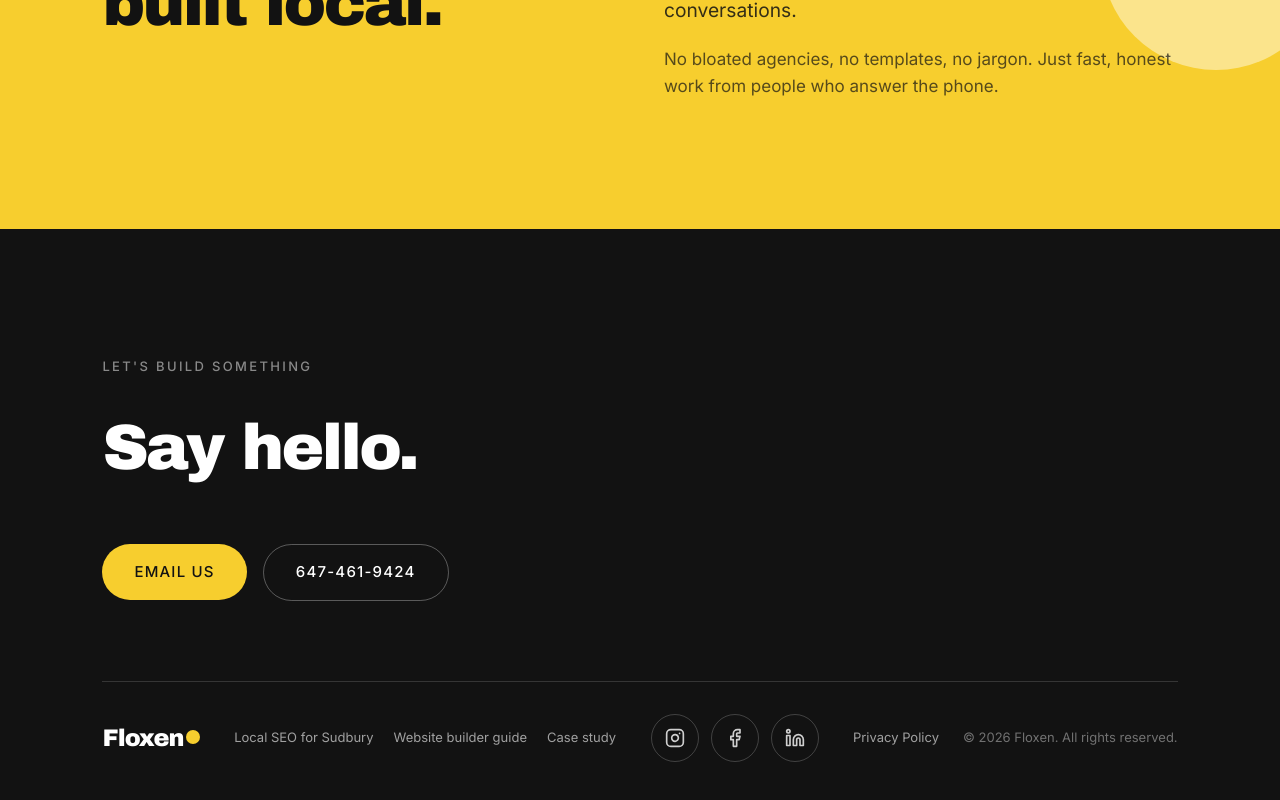
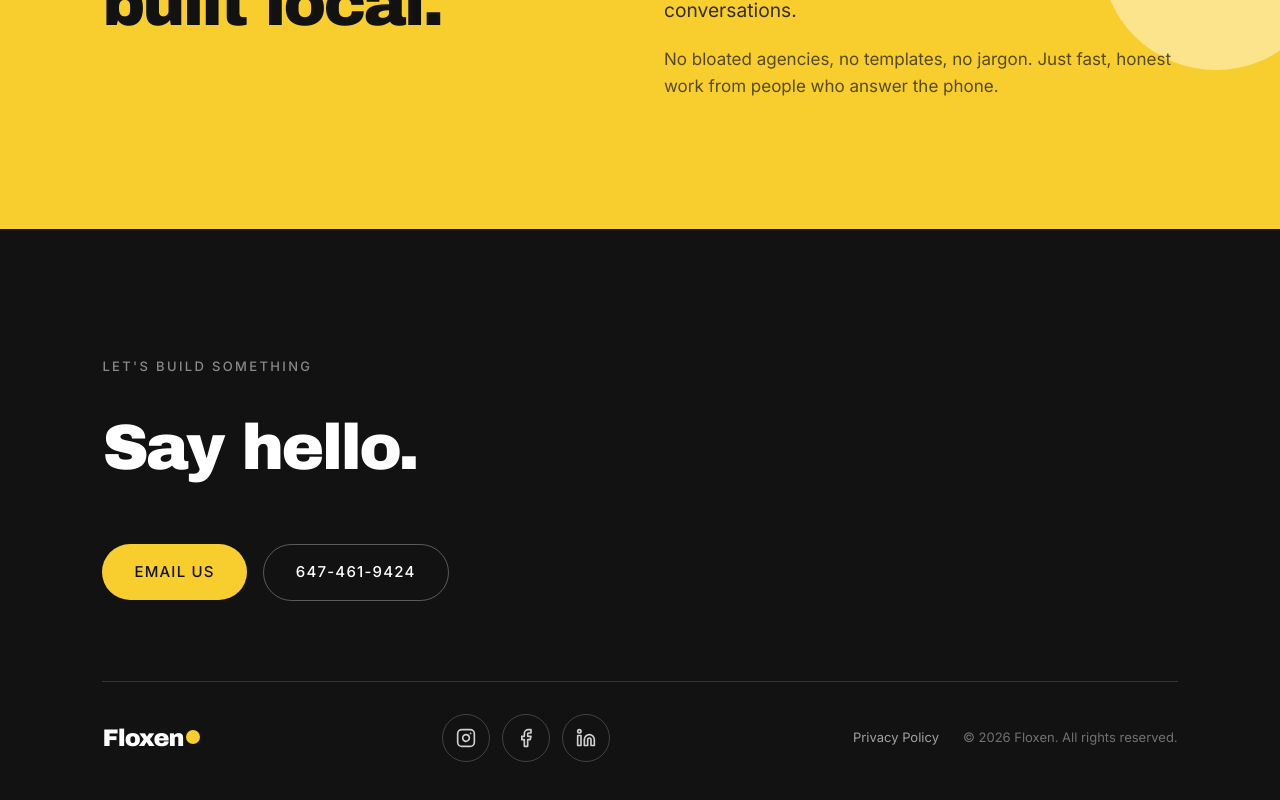
Before and after one commit to bhavya008/floxenINC, a React (Vite) app: page / in a window 1280 px wide. Shown: the part 6732-7532 px from the top of the page. Built offline with nearby package versions, Linux system fonts and the light colour scheme.

Commit message:
removed extra links

```diff
--- a/src/components/floxen/Footer.jsx
+++ b/src/components/floxen/Footer.jsx
@@ -68,31 +68,6 @@ export default function Footer() {
 
         <div className="mt-20 pt-8 border-t border-white/15 flex flex-col md:flex-row md:items-center md:justify-between gap-6">
           <Logo onDark />
-          <nav aria-label="Helpful links">
-            <ul className="flex flex-wrap gap-x-5 gap-y-2 text-[13px] text-white/60">
-              <li>
-                <Link
-                  to="/blog/local-seo-101-sudbury-businesses"
-                  className="hover:text-white transition-colors"
-                >
-                  Local SEO for Sudbury
-                </Link>
-              </li>
-              <li>
-                <Link
-                  to="/blog/website-builder-vs-custom-web-design-sudbury"
-                  className="hover:text-white transition-colors"
-                >
-                  Website builder guide
-                </Link>
-              </li>
-              <li>
-                <Link to="/work/sp-real-estate" className="hover:text-white transition-colors">
-                  Case study
-                </Link>
-              </li>
-            </ul>
-          </nav>
           <ul className="flex flex-wrap gap-3">
             {SOCIALS.map((s) => (
               <li key={s.label}>
```
